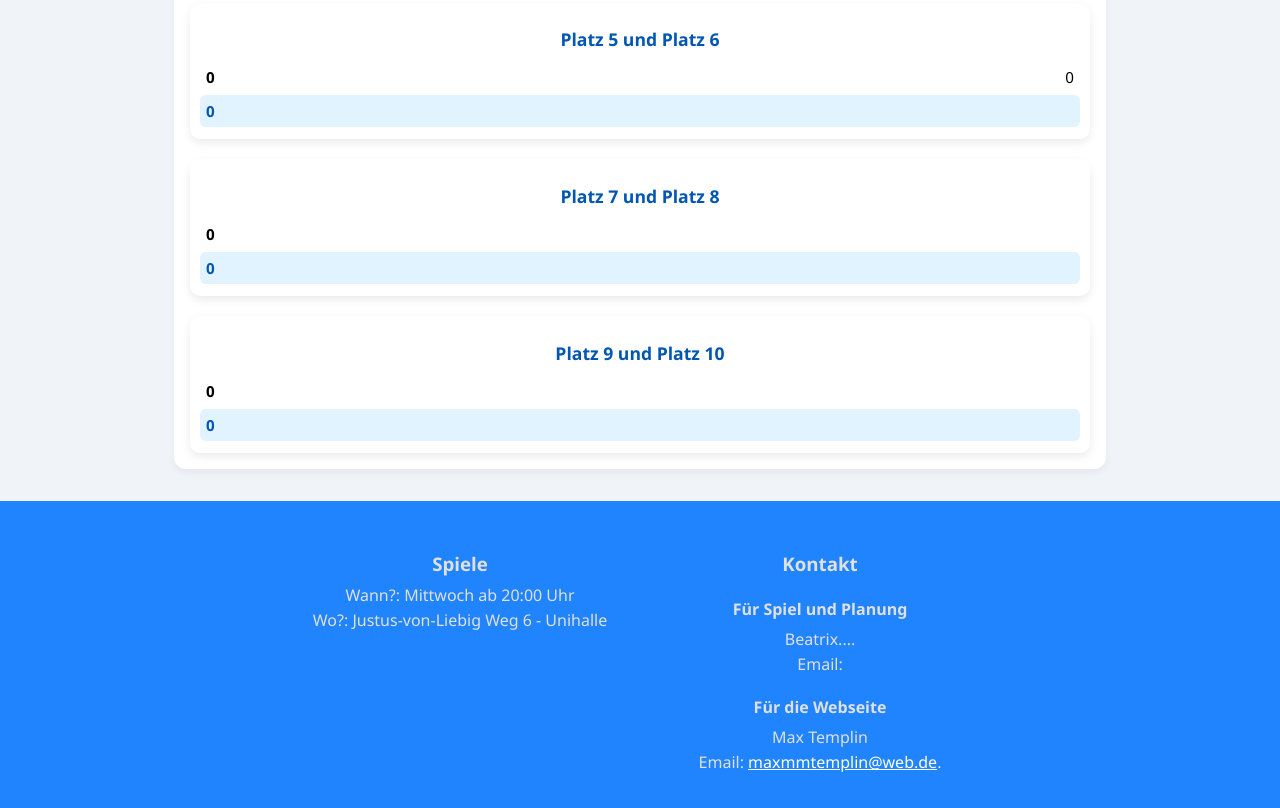
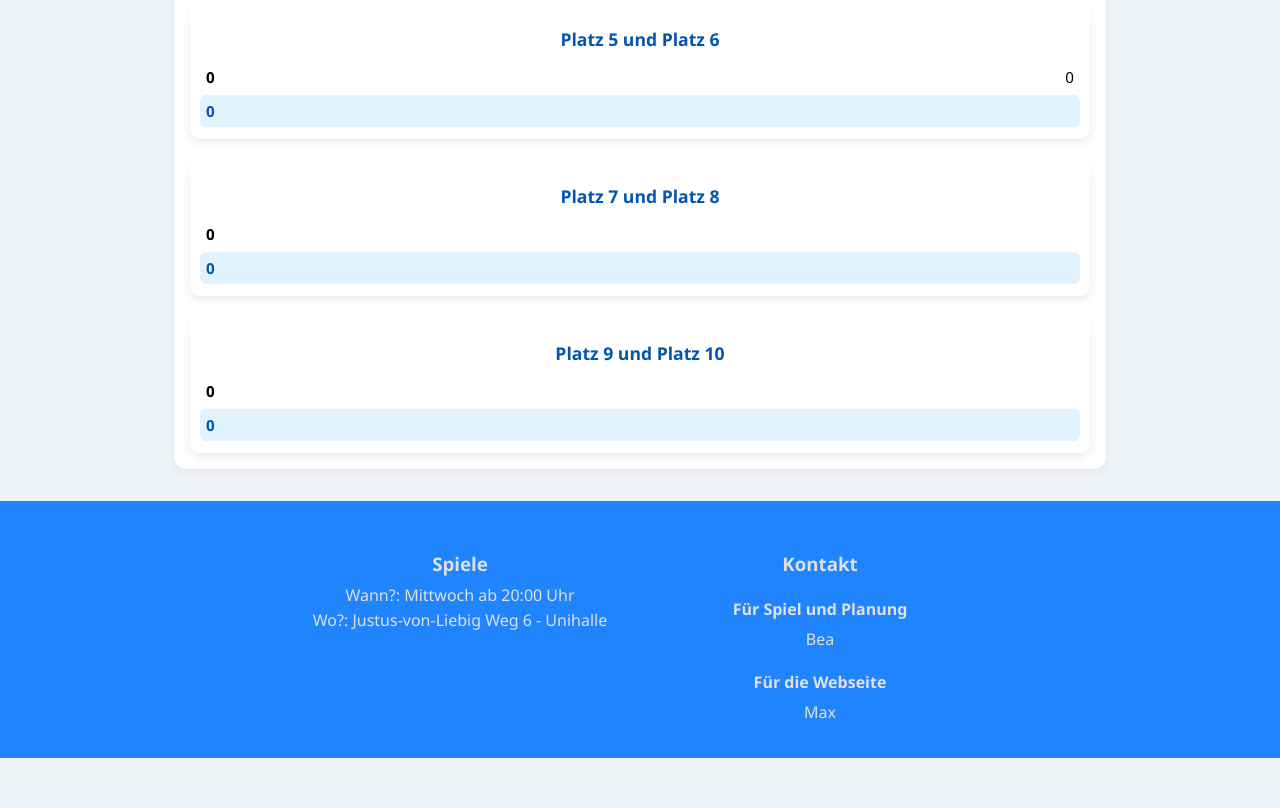
Before and after one commit to schmaxax/Uniliga-Web, a plain HTML site: page finale.html in a window 1280 px wide. Shown: the part 1116-1924 px from the top of the page. After the commit the page ends 1874 px from the top, so only its background shows below. Drawn offline with nearby package versions, Linux system fonts and the light colour scheme.

Commit message:
footer geupdated

```diff
--- a/finale.html
+++ b/finale.html
@@ -96,11 +96,9 @@
             <div class="footer-widget">
                 <h3>Kontakt</h3>
                 <h4>Für Spiel und Planung</h4>
-                <p>Beatrix....</p>
-                <p>Email: <a href="mailto:"> </a></p>
+                <p>Bea</p>
                 <h4>Für die Webseite</h4>
-                <p>Max Templin</p>
-                <p>Email: <a href="mailto:maxmmtemplin@web.de">maxmmtemplin@web.de</a>.</p>
+                <p>Max</p>
             </div>
         </div>
     </div>
--- a/js/teamgrid.js
+++ b/js/teamgrid.js
@@ -21,11 +21,6 @@ function readCsvColumn(file, columnName1, columnName2, callback) {
 
 function renderGrid(uniqueTeams) {
   const container = document.querySelector("#grid");
-  const teamCards = document.querySelectorAll('.team-card');
-teamCards.forEach(card => {
-  const randomColor = "#" + ((1 << 24) * Math.random() | 0).toString(16);
-  card.style.setProperty('--background', randomColor);
-});
 
 
 
```
Also changed, not shown: index.html (+3 -4 lines), tabelle.html (+2 -4 lines).
